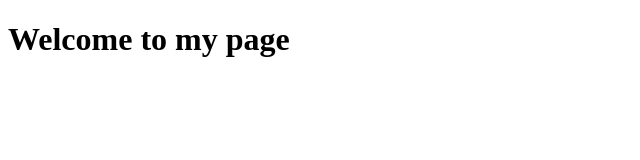
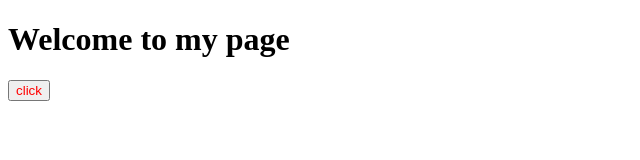
Before and after one commit to shivam-design/ClassGIT24sepSSH, a plain HTML site: page index.html in a window 1280 px wide. Shown: the whole page, without its empty margins (0-640 px from the left). Drawn offline with Linux system fonts and the light colour scheme.

Commit message:
button added

```diff
--- a/index.html
+++ b/index.html
@@ -7,5 +7,6 @@
 </head>
 <body>
     <h1>Welcome to my page</h1>
+    <button style="color: red;">click</button>
 </body>
 </html>
```
